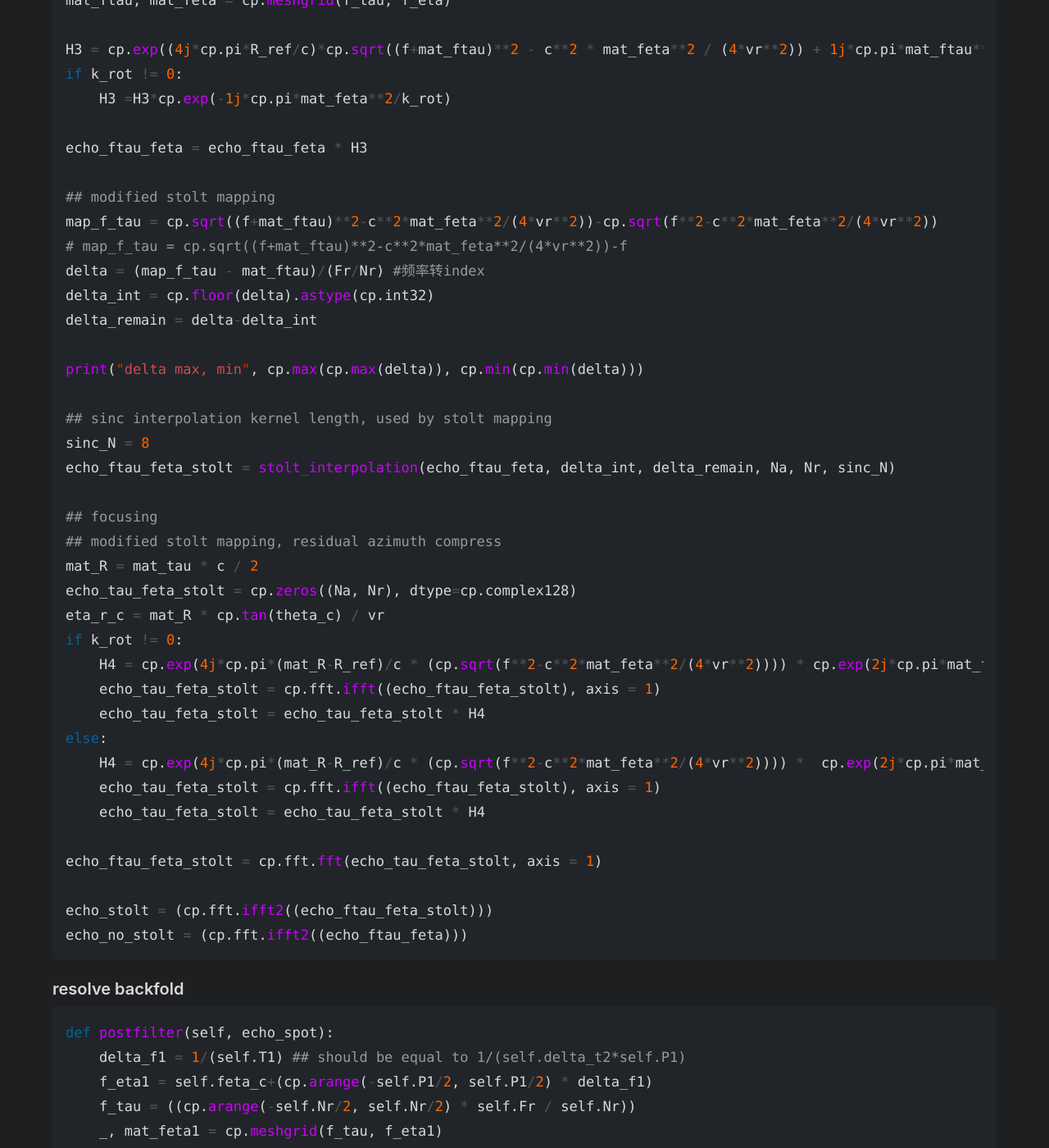
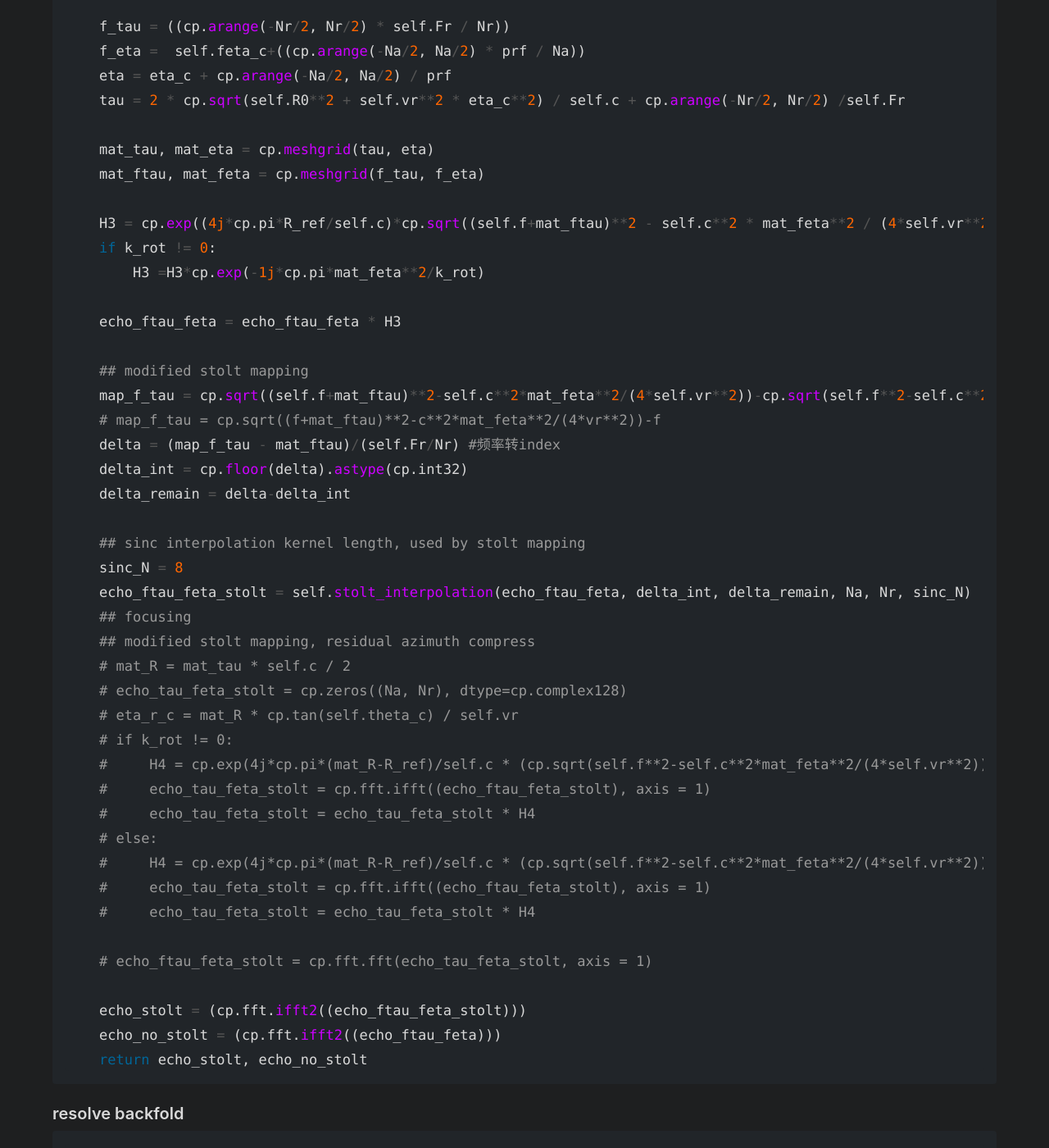
Before and after one commit to wugfh/wugfh.github.io, a Jekyll site: the page built from radar_sim/radar_sys/sliding_spotlight.md, in a window 1280 px wide and 1400 px high, scrolled down 4511 px. Shown: the whole window at 82% size. Built offline with Jekyll 4.4.1, drawn with Linux system fonts in a browser that asks for light colours; comment, search, counter and statistics services are not loaded; some of the changed text lies outside the part shown.

Commit message:
update slida spot

````diff
--- a/radar_sim/radar_sys/sliding_spotlight.md
+++ b/radar_sim/radar_sys/sliding_spotlight.md
@@ -43,14 +43,15 @@
 R_rot = vr*cp.cos(theta_c)**2/omega
 A = 1 - omega * R0 / (vr * cp.cos(theta_c)**2)
 ```
-而条带模式的合成孔径时间 $T_f$ 比 $T_a$ 短
+而条带模式的点目标合成孔径时间 $T_f$ 比 $T_a$ 短
 
 ```python
 Tf = Ta*A
 ```
 
 ## 成像
-使用 two focus 大斜视改进型进行成像。
+参考论文
+> W. Xu, Y. Deng, P. Huang and R. Wang, "Full-Aperture SAR Data Focusing in the Spaceborne Squinted Sliding-Spotlight Mode," in IEEE Transactions on Geoscience and Remote Sensing, vol. 52, no. 8, pp. 4596-4607, Aug. 2014, doi: 10.1109/TGRS.2013.2282863
 
 ### dramping
 
@@ -144,53 +145,54 @@
 ### foucs
 ```python
 
-[Na,Nr] = cp.shape(echo_ftau_feta)
+def  wk_focusing(self, echo_ftau_feta, k_rot, eta_c, prf, R_ref):
+    ## RFM
 
-f_tau = cp.fft.fftshift((cp.arange(-Nr/2, Nr/2) * Fr / Nr))
-f_eta =  feta_c+cp.fft.fftshift((cp.arange(-Na/2, Na/2) * prf / Na))
-eta = eta_c + cp.arange(-Na/2, Na/2) / prf
-tau = 2 * cp.sqrt(R0**2 + vr**2 * eta_c**2) / c + cp.arange(-Nr/2, Nr/2) / Fr
+    [Na,Nr] = cp.shape(echo_ftau_feta)
 
-mat_tau, mat_eta = cp.meshgrid(tau, eta)
-mat_ftau, mat_feta = cp.meshgrid(f_tau, f_eta)
+    f_tau = ((cp.arange(-Nr/2, Nr/2) * self.Fr / Nr))
+    f_eta =  self.feta_c+((cp.arange(-Na/2, Na/2) * prf / Na))
+    eta = eta_c + cp.arange(-Na/2, Na/2) / prf
+    tau = 2 * cp.sqrt(self.R0**2 + self.vr**2 * eta_c**2) / self.c + cp.arange(-Nr/2, Nr/2) /self.Fr
 
-H3 = cp.exp((4j*cp.pi*R_ref/c)*cp.sqrt((f+mat_ftau)**2 - c**2 * mat_feta**2 / (4*vr**2)) + 1j*cp.pi*mat_ftau**2/Kr)
-if k_rot != 0:
-    H3 =H3*cp.exp(-1j*cp.pi*mat_feta**2/k_rot)
+    mat_tau, mat_eta = cp.meshgrid(tau, eta)
+    mat_ftau, mat_feta = cp.meshgrid(f_tau, f_eta)
 
-echo_ftau_feta = echo_ftau_feta * H3
+    H3 = cp.exp((4j*cp.pi*R_ref/self.c)*cp.sqrt((self.f+mat_ftau)**2 - self.c**2 * mat_feta**2 / (4*self.vr**2)) + 1j*cp.pi*mat_ftau**2/self.Kr)
+    if k_rot != 0:
+        H3 =H3*cp.exp(-1j*cp.pi*mat_feta**2/k_rot)
 
-## modified stolt mapping
-map_f_tau = cp.sqrt((f+mat_ftau)**2-c**2*mat_feta**2/(4*vr**2))-cp.sqrt(f**2-c**2*mat_feta**2/(4*vr**2))
-# map_f_tau = cp.sqrt((f+mat_ftau)**2-c**2*mat_feta**2/(4*vr**2))-f
-delta = (map_f_tau - mat_ftau)/(Fr/Nr) #频率转index
-delta_int = cp.floor(delta).astype(cp.int32)
-delta_remain = delta-delta_int
+    echo_ftau_feta = echo_ftau_feta * H3
 
-print("delta max, min", cp.max(cp.max(delta)), cp.min(cp.min(delta)))
+    ## modified stolt mapping
+    map_f_tau = cp.sqrt((self.f+mat_ftau)**2-self.c**2*mat_feta**2/(4*self.vr**2))-cp.sqrt(self.f**2-self.c**2*mat_feta**2/(4*self.vr**2))
+    # map_f_tau = cp.sqrt((f+mat_ftau)**2-c**2*mat_feta**2/(4*vr**2))-f
+    delta = (map_f_tau - mat_ftau)/(self.Fr/Nr) #频率转index
+    delta_int = cp.floor(delta).astype(cp.int32)
+    delta_remain = delta-delta_int
 
-## sinc interpolation kernel length, used by stolt mapping
-sinc_N = 8
-echo_ftau_feta_stolt = stolt_interpolation(echo_ftau_feta, delta_int, delta_remain, Na, Nr, sinc_N)
+    ## sinc interpolation kernel length, used by stolt mapping
+    sinc_N = 8
+    echo_ftau_feta_stolt = self.stolt_interpolation(echo_ftau_feta, delta_int, delta_remain, Na, Nr, sinc_N)
+    ## focusing
+    ## modified stolt mapping, residual azimuth compress
+    # mat_R = mat_tau * self.c / 2
+    # echo_tau_feta_stolt = cp.zeros((Na, Nr), dtype=cp.complex128)
+    # eta_r_c = mat_R * cp.tan(self.theta_c) / self.vr
+    # if k_rot != 0:
+    #     H4 = cp.exp(4j*cp.pi*(mat_R-R_ref)/self.c * (cp.sqrt(self.f**2-self.c**2*mat_feta**2/(4*self.vr**2)))) * cp.exp(2j*cp.pi*mat_feta*eta_r_c - 2j*cp.pi*mat_feta*self.feta_c/k_rot)
+    #     echo_tau_feta_stolt = cp.fft.ifft((echo_ftau_feta_stolt), axis = 1)
+    #     echo_tau_feta_stolt = echo_tau_feta_stolt * H4
+    # else:
+    #     H4 = cp.exp(4j*cp.pi*(mat_R-R_ref)/self.c * (cp.sqrt(self.f**2-self.c**2*mat_feta**2/(4*self.vr**2)))) *  cp.exp(2j*cp.pi*mat_feta*eta_r_c)
+    #     echo_tau_feta_stolt = cp.fft.ifft((echo_ftau_feta_stolt), axis = 1)
+    #     echo_tau_feta_stolt = echo_tau_feta_stolt * H4
 
-## focusing
-## modified stolt mapping, residual azimuth compress
-mat_R = mat_tau * c / 2
-echo_tau_feta_stolt = cp.zeros((Na, Nr), dtype=cp.complex128)
-eta_r_c = mat_R * cp.tan(theta_c) / vr
-if k_rot != 0:
-    H4 = cp.exp(4j*cp.pi*(mat_R-R_ref)/c * (cp.sqrt(f**2-c**2*mat_feta**2/(4*vr**2)))) * cp.exp(2j*cp.pi*mat_feta*eta_r_c - 2j*cp.pi*mat_feta*feta_c/k_rot)
-    echo_tau_feta_stolt = cp.fft.ifft((echo_ftau_feta_stolt), axis = 1)
-    echo_tau_feta_stolt = echo_tau_feta_stolt * H4
-else:
-    H4 = cp.exp(4j*cp.pi*(mat_R-R_ref)/c * (cp.sqrt(f**2-c**2*mat_feta**2/(4*vr**2)))) *  cp.exp(2j*cp.pi*mat_feta*eta_r_c)
-    echo_tau_feta_stolt = cp.fft.ifft((echo_ftau_feta_stolt), axis = 1)
-    echo_tau_feta_stolt = echo_tau_feta_stolt * H4
+    # echo_ftau_feta_stolt = cp.fft.fft(echo_tau_feta_stolt, axis = 1)
 
-echo_ftau_feta_stolt = cp.fft.fft(echo_tau_feta_stolt, axis = 1)
-
-echo_stolt = (cp.fft.ifft2((echo_ftau_feta_stolt)))
-echo_no_stolt = (cp.fft.ifft2((echo_ftau_feta)))
+    echo_stolt = (cp.fft.ifft2((echo_ftau_feta_stolt)))
+    echo_no_stolt = (cp.fft.ifft2((echo_ftau_feta)))
+    return echo_stolt, echo_no_stolt
 ```
 
 ### resolve backfold
````
